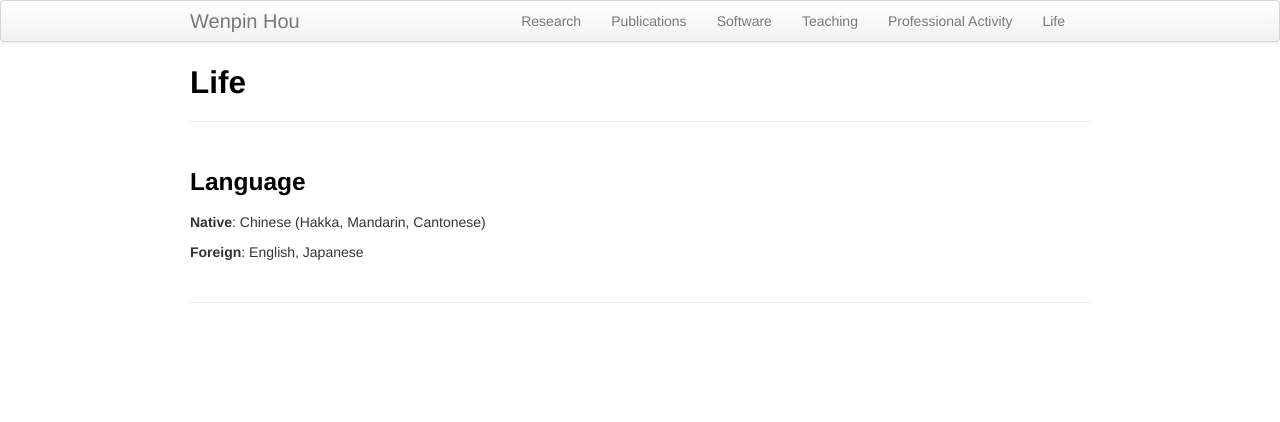
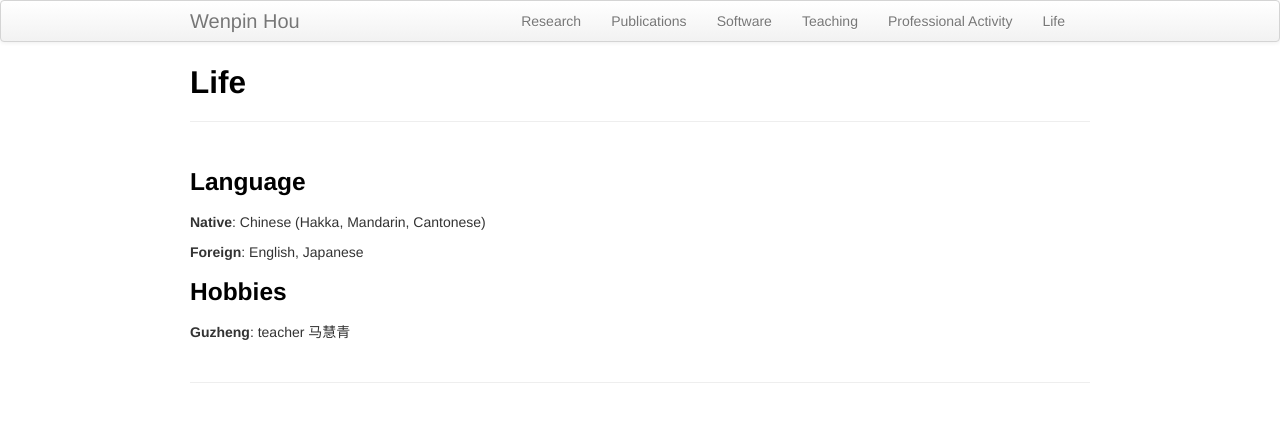
Before and after one commit to Winnie09/Wenpin_Hou, a Jekyll site: the page built from pages/life.md, in a window 1280 px wide. Shown: the top 422 px of the page. Built offline with Jekyll 4.4.1, drawn with Linux system fonts in a browser that asks for light colours.

Commit message:
Update life.md

```diff
--- a/pages/life.md
+++ b/pages/life.md
@@ -7,3 +7,8 @@ title: Life
 **Native**: Chinese (Hakka, Mandarin, Cantonese)
 
 **Foreign**: English, Japanese
+
+
+### Hobbies
+
+**Guzheng**: teacher 马慧青
```
